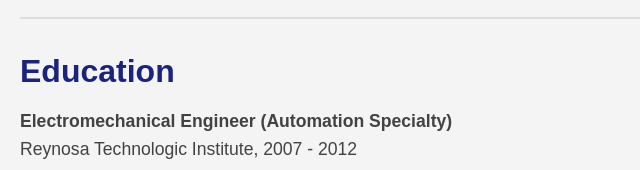
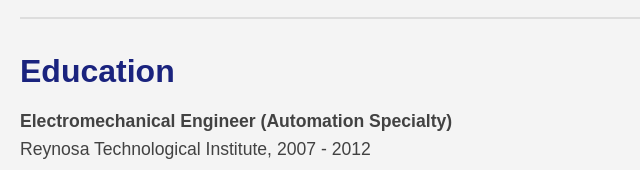
Before and after one commit to h-a-ordonez/profile, a plain HTML site: page index.html in a window 1280 px wide. Shown: the part 944-1114 px from the top of the page, 0-640 px from the left. Drawn offline with Linux system fonts and the light colour scheme.

Commit message:
Add files via upload

```diff
--- a/index.html
+++ b/index.html
@@ -113,7 +113,7 @@
     <div class="line-break"></div>
 
     <h2>Education</h2>
-    <p><strong>Electromechanical Engineer (Automation Specialty)</strong><br>Reynosa Technologic Institute, 2007 - 2012</p>
+    <p><strong>Electromechanical Engineer (Automation Specialty)</strong><br>Reynosa Technological Institute, 2007 - 2012</p>
     <p><strong>Maintenance of Automated Systems Technician</strong><br>Conalep, 2004 - 2007</p>
     <div class="line-break"></div>
 
```
